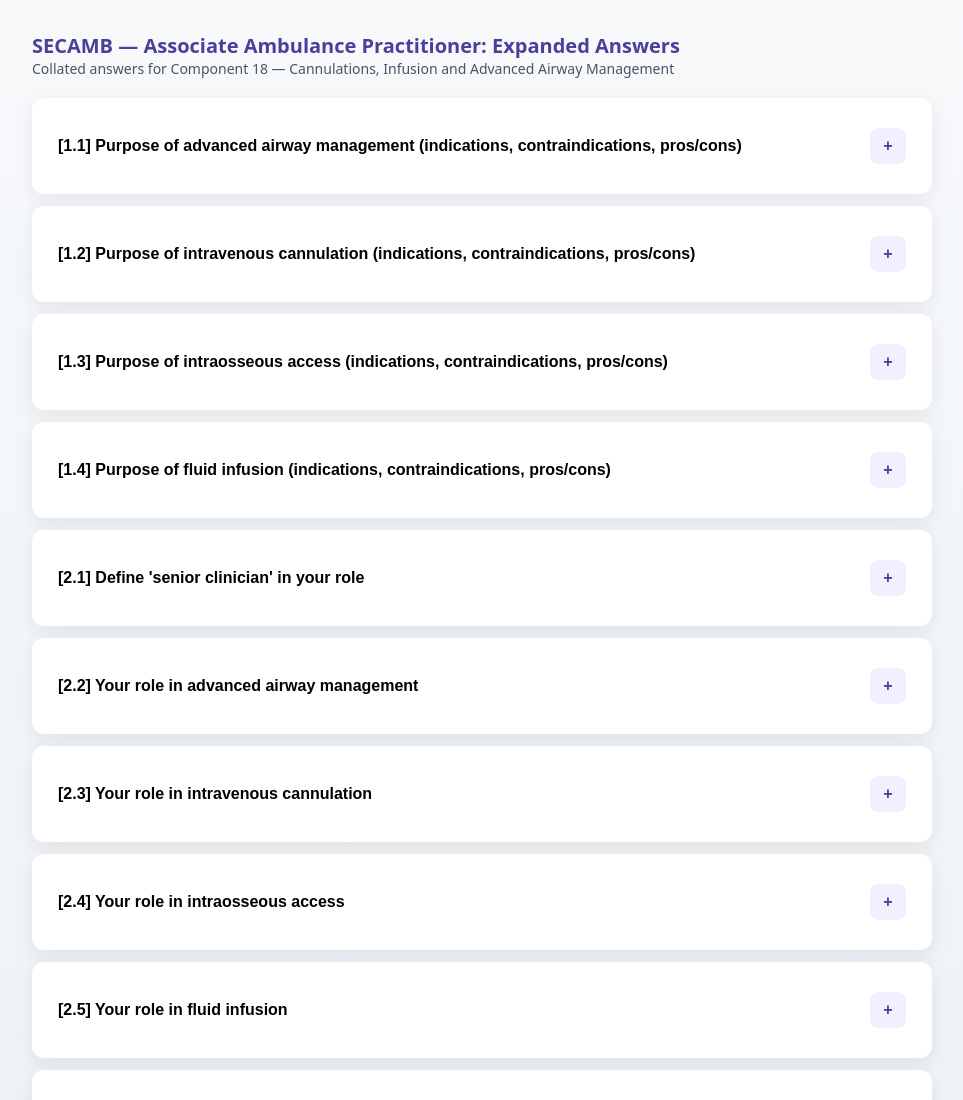
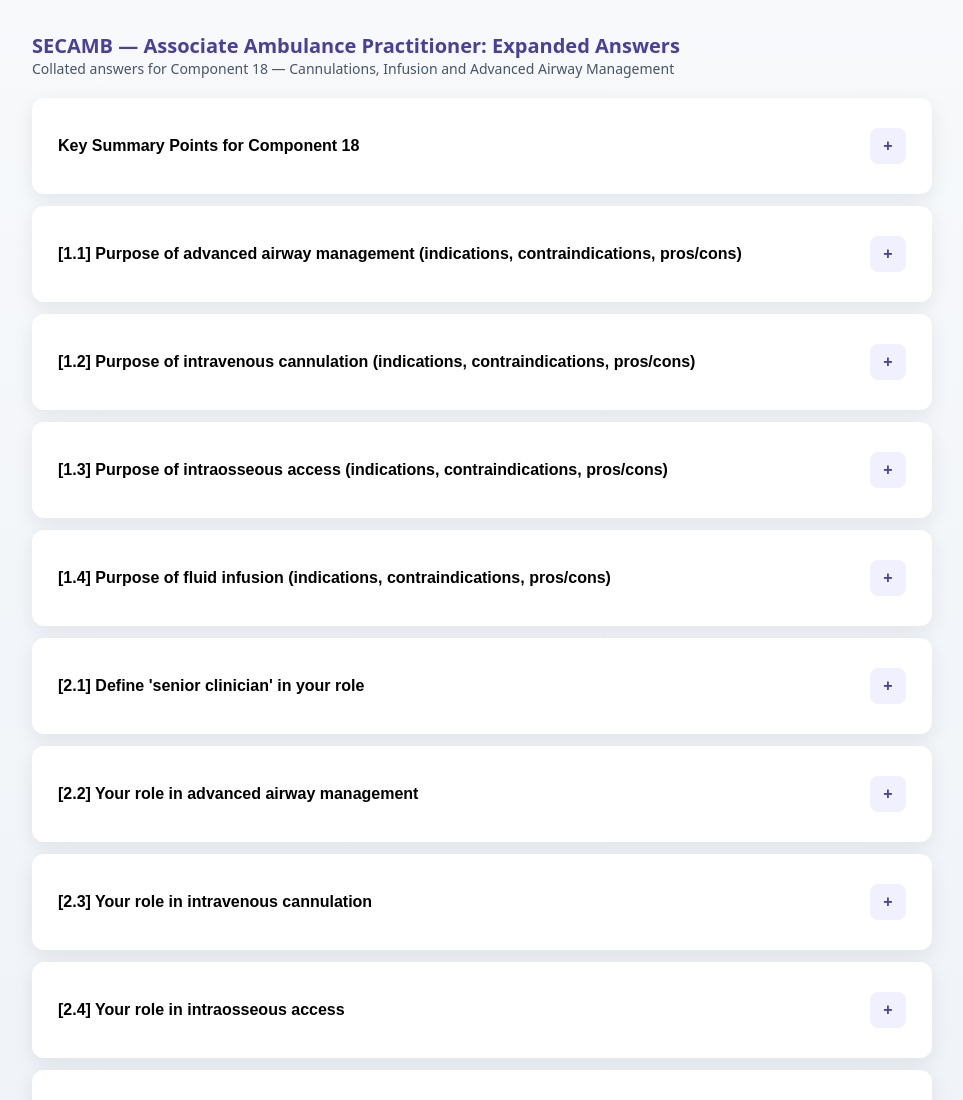
Before and after one commit to Steven0999/Assisting-a-senior-clinician, a plain HTML site: page index.html in a window 1280 px wide. Shown: the top 1100 px of the page, without its empty margins (158-1121 px from the left). Drawn offline with Linux system fonts and the light colour scheme.

Commit message:
Update index.html

```diff
--- a/index.html
+++ b/index.html
@@ -72,8 +72,9 @@
   .answer.open{
     padding:12px 8px 18px 8px;
   }
-  .answer p{margin:0;color:var(--muted);line-height:1.5}
-  /* nice subtle focus */
+  .answer p, .answer ul{margin:0;color:var(--muted);line-height:1.5}
+  .answer ul{padding-left:18px;margin-top:8px}
+  .answer li{margin-bottom:6px}
   .question:focus{outline:3px solid rgba(74,63,154,0.12);border-radius:8px}
   footer{margin-top:20px;text-align:center;color:var(--muted);font-size:13px}
   @media (max-width:520px){
@@ -91,7 +92,29 @@
       </div>
     </header>
 
-    <!-- Template for Q/A pairs -->
+    <!-- Summary bullet points -->
+    <div class="card">
+      <button class="question" aria-expanded="false" aria-controls="a0" id="q0">
+        <span class="title">Key Summary Points for Component 18</span>
+        <span class="chev">+</span>
+      </button>
+      <div class="answer" id="a0" role="region" aria-labelledby="q0">
+        <ul>
+          <li>Advanced airway management is indicated when basic airway measures fail; requires preparation, monitoring, and escalation support from AAPs.</li>
+          <li>Intravenous (IV) cannulation provides rapid vascular access for drugs, fluids, and blood sampling; avoid sites with infection or trauma.</li>
+          <li>Intraosseous (IO) access is a rapid alternative when IV access fails or is impractical in time-critical cases; avoid fractured/infected bones.</li>
+          <li>Fluid infusion restores circulating volume and supports perfusion but carries risks such as overload or electrolyte imbalance.</li>
+          <li>A senior clinician is the registered practitioner responsible for final care decisions; AAPs operate under their direction.</li>
+          <li>In airway management, AAPs prepare equipment, assist during the procedure, confirm placement, secure devices, and document accurately.</li>
+          <li>In cannulation, AAPs prepare kit, perform or assist within scope, secure cannulae, monitor for complications, and document.</li>
+          <li>For IO access, AAPs prepare equipment, assist insertion, flush, secure, label, and monitor for complications.</li>
+          <li>For fluid infusion, AAPs check and prepare fluids, prime lines, set up infusions, monitor response, and escalate issues promptly.</li>
+          <li>Continuous monitoring and timely reporting of changes in patient condition is critical for safe and effective care delivery.</li>
+        </ul>
+      </div>
+    </div>
+
+    <!-- Q/A cards -->
     <div class="card">
       <button class="question" aria-expanded="false" aria-controls="a1" id="q1">
         <span class="title">[1.1] Purpose of advanced airway management (indications, contraindications, pros/cons)</span>
@@ -198,48 +221,23 @@
   </div>
 
 <script>
-  // Simple accessible accordion
   document.querySelectorAll('.question').forEach(function(btn){
     btn.addEventListener('click', function(){
       const expanded = btn.getAttribute('aria-expanded') === 'true';
-      // toggle aria-expanded
       btn.setAttribute('aria-expanded', String(!expanded));
       const ans = document.getElementById(btn.getAttribute('aria-controls'));
       const chev = btn.querySelector('.chev');
       if(!expanded){
-        // open
         ans.classList.add('open');
-        // set max-height to scrollHeight for transition
         ans.style.maxHeight = ans.scrollHeight + 'px';
         chev.textContent = '−';
       } else {
-        // close
         ans.style.maxHeight = '0';
         ans.classList.remove('open');
         chev.textContent = '+';
       }
     });
-
-    // keyboard support: Enter/Space handled automatically by button
   });
-
-  // Optional: close others when one opens (accordion behavior)
-  // If you want that behavior, uncomment:
-  /*
-  document.querySelectorAll('.question').forEach(function(btn){
-    btn.addEventListener('click', function(){
-      document.querySelectorAll('.question').forEach(function(other){
-        if(other !== btn){
-          other.setAttribute('aria-expanded','false');
-          const a = document.getElementById(other.getAttribute('aria-controls'));
-          a.style.maxHeight = '0';
-          a.classList.remove('open');
-          other.querySelector('.chev').textContent = '+';
-        }
-      });
-    });
-  });
-  */
 </script>
 </body>
-  </html>
+</html>
```
